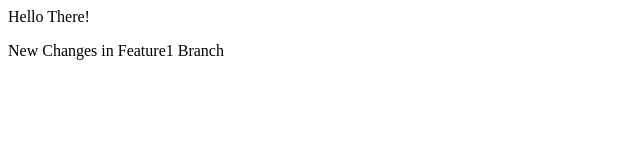
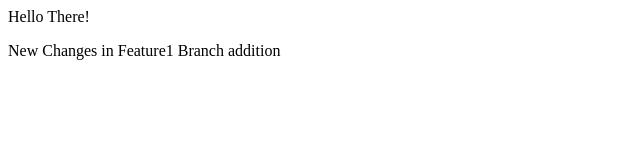
Before and after one commit to imunknown7/new-repo, a plain HTML site: page index.html in a window 1280 px wide. Shown: the full height of the page, 0-640 px from the left. Drawn offline with Linux system fonts and the light colour scheme.

Commit message:
new change

```diff
--- a/index.html
+++ b/index.html
@@ -7,6 +7,6 @@
 </head>
 <body>
     Hello There!
-    <p>New Changes in Feature1 Branch</p>
+    <p>New Changes in Feature1 Branch addition</p>
 </body>
 </html>
```
